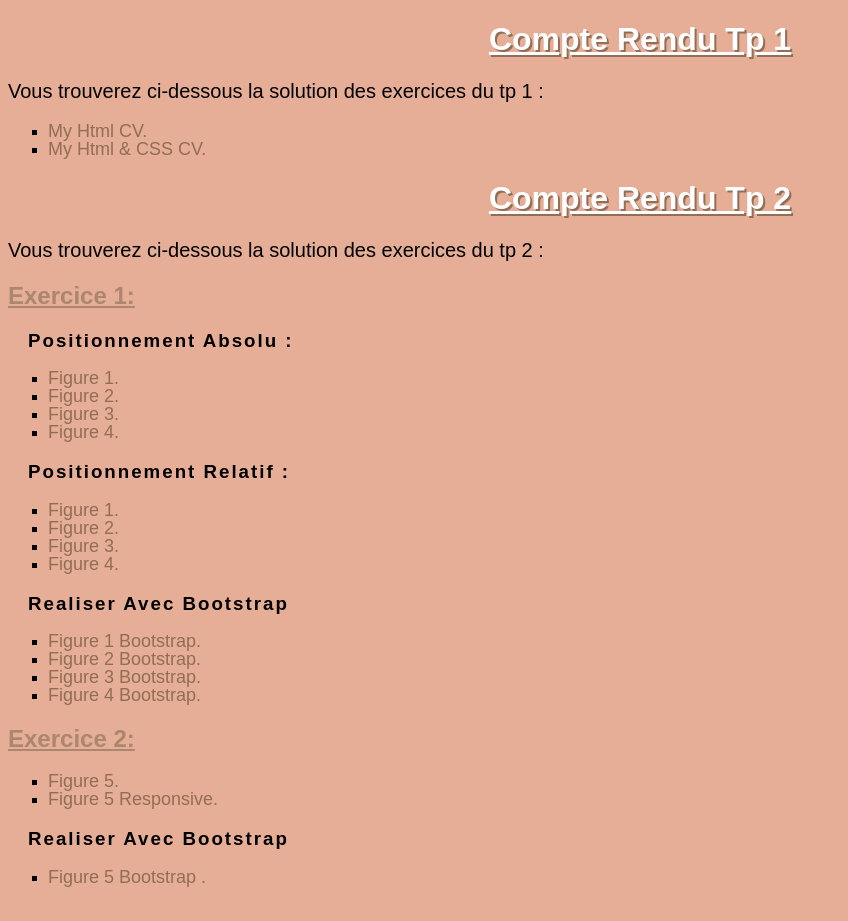
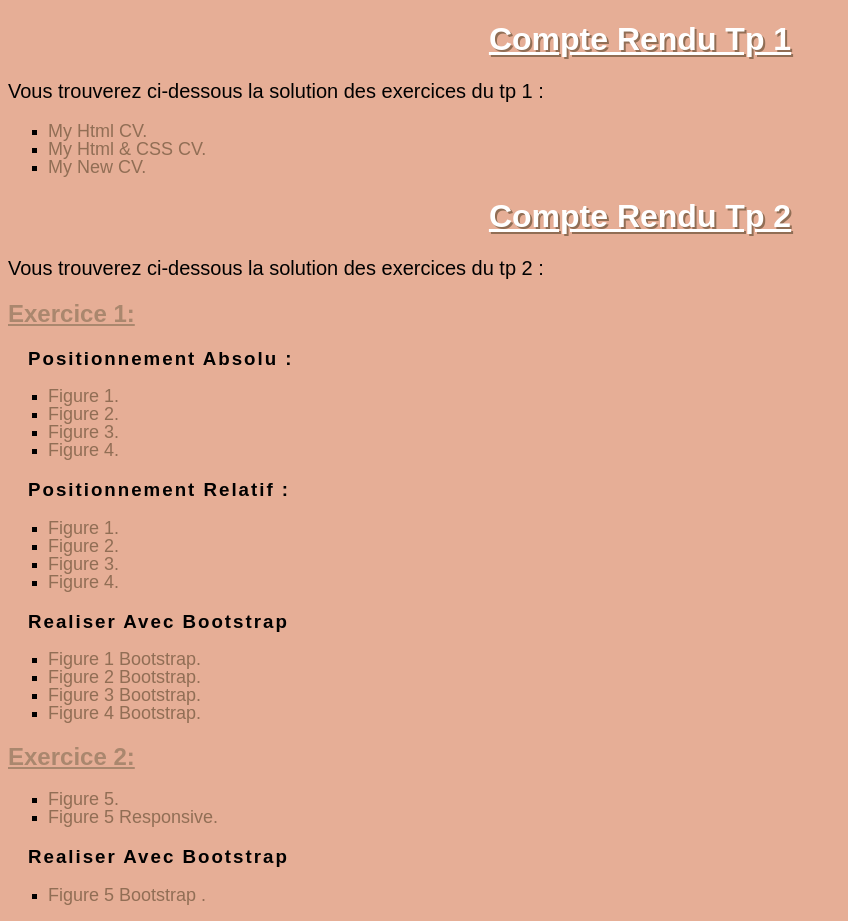
Before and after one commit to HajarSghir/SghirHajar, a plain HTML site: page index.html in a window 1280 px wide. Shown: the whole page, without its empty margins (0-848 px from the left). Drawn offline with Linux system fonts and the light colour scheme; a web font is replaced by a local one.

Commit message:
Update index.html

```diff
--- a/index.html
+++ b/index.html
@@ -47,6 +47,7 @@
     <ul style="list-style-type:square;">
      <li> <a href="cv.html" target="_blank"> My Html CV.</a> </li>
      <li> <a href="cvcss.html" target="_blank"> My Html & CSS CV.</a> </li>
+      <li> <a href="newcv.html" target="_blank"> My New CV.</a> </li>
    </ul>
    <h1 style=" color:white; text-align:center; ">
     <strong> Compte rendu tp 2 </strong>
```
